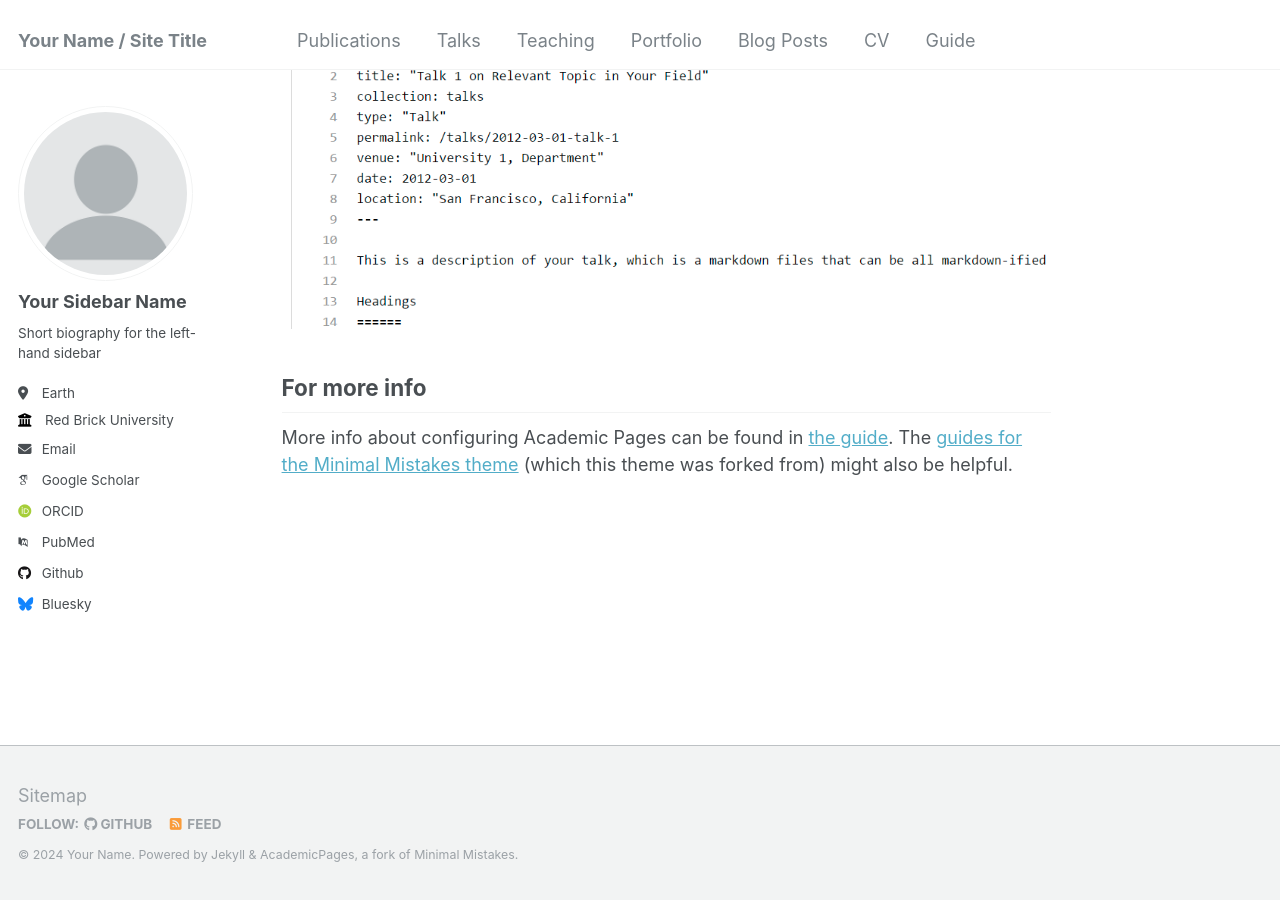
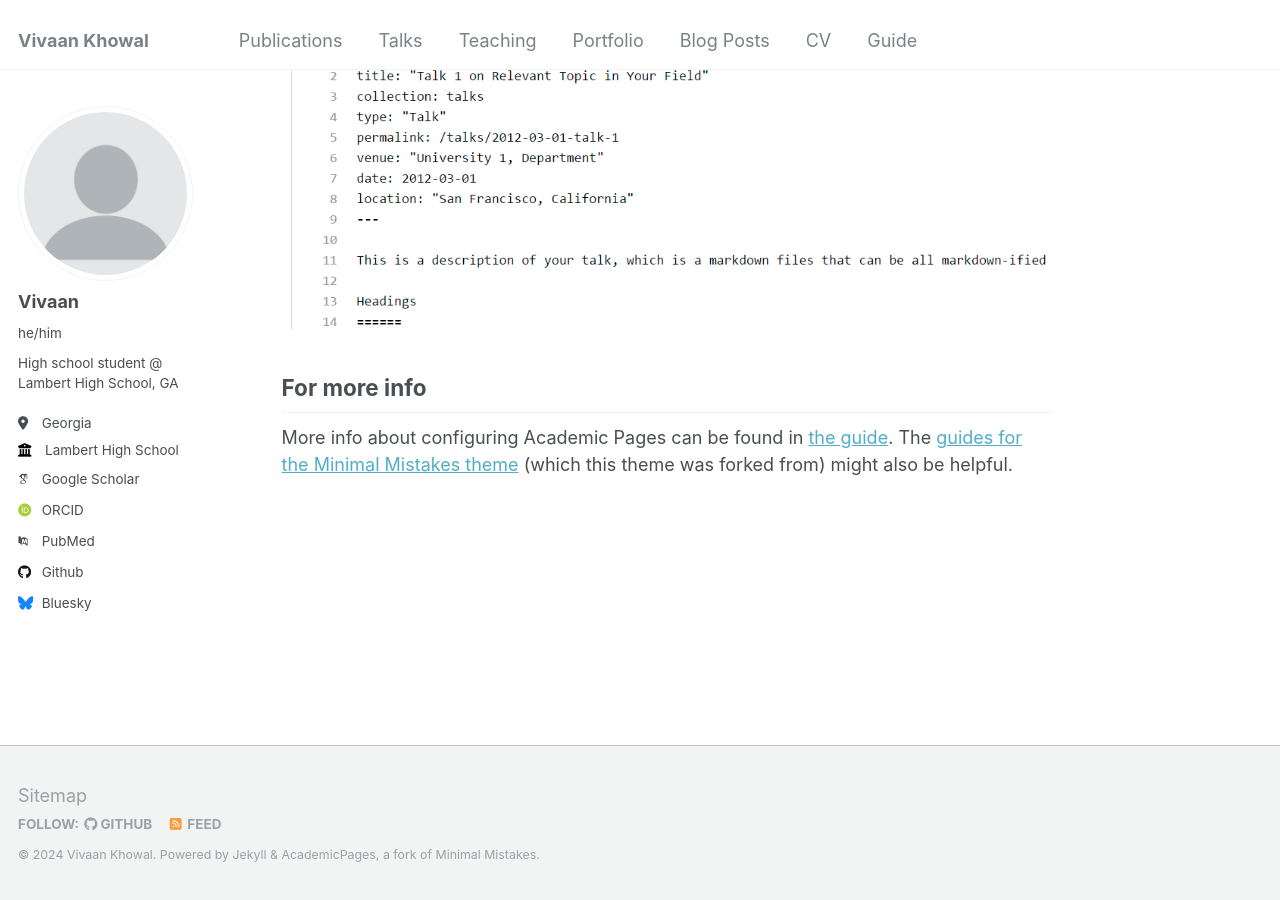
Before and after one commit to vivaankhowal/vivaankhowal.github.io, a Jekyll site: the page built from _pages/about.md, in a window 1280 px wide and 900 px high, scrolled down 2660 px. Built offline with Jekyll 4.4.1, drawn with Linux system fonts in a browser that asks for light colours; some web fonts are replaced.

Commit message:
Update _config.yml
Changed basic site configuration

```diff
--- a/_config.yml
+++ b/_config.yml
@@ -8,13 +8,13 @@
 
 # Basic Site Settings
 locale                   : "en-US"
-title                    : "Your Name / Site Title"
+title                    : "Vivaan Khowal"
 title_separator          : "-"
-name                     : &name "Your Name"
-description              : &description "personal description"
-url                      : https://academicpages.github.io # the base hostname & protocol for your site e.g. "https://mmistakes.github.io"
+name                     : &name "Vivaan Khowal"
+description              : &description "Portfolio of Vivaan Khowal - Lambert High School"
+url                      : https://vivaan.khowal.com # the base hostname & protocol for your site e.g. "https://mmistakes.github.io"
 baseurl                  : "" # the subpath of your site, e.g. "/blog"
-repository               : "academicpages/academicpages.github.io"
+repository               : "vivaankhowal/vivaankhowal.github.io"
 
 # Site Author - The following control what appear as part of the author content on the side bar.
 #               If a field is blank the icon and link will not appear, otherwise it will be shown.
@@ -22,13 +22,13 @@ repository               : "academicpages/academicpages.github.io"
 author:
   # Biographic information
   avatar           : "profile.png"
-  name             : "Your Sidebar Name"
-  pronouns         : # example: "she/her"
-  bio              : "Short biography for the left-hand sidebar"
-  location         : "Earth"
-  employer         : "Red Brick University"
+  name             : "Vivaan"
+  pronouns         : "he/him"
+  bio              : "High school student @ Lambert High School, GA"
+  location         : "Georgia"
+  employer         : "Lambert High School"
   uri              : # URL
-  email            : "none@example.org"
+  email            : # "none@example.org"
 
   # Academic websites
   arxiv            : # URL - Update with the correct link to your profile
```
